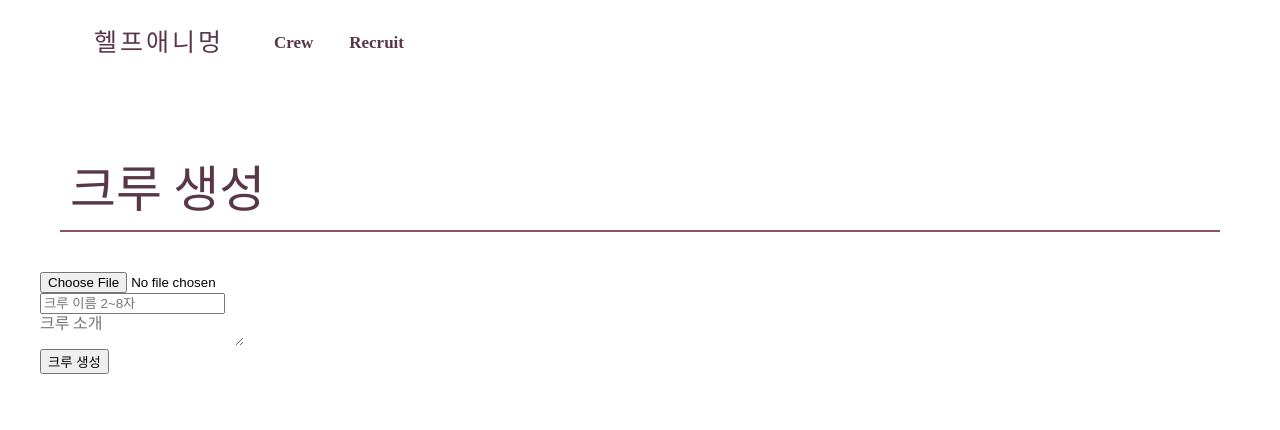
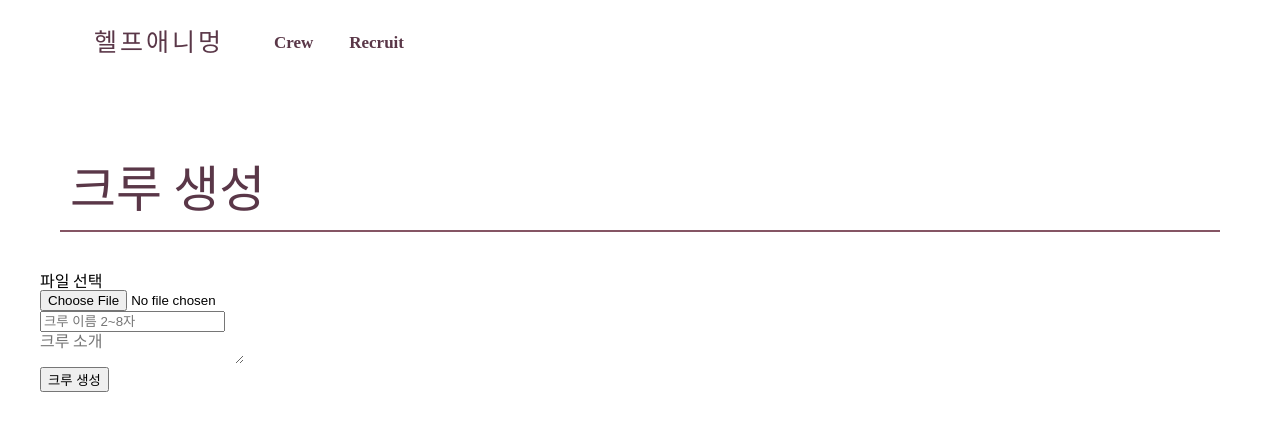
Before and after one commit to By-hoon/HelpAnimal-front, a React (Create React App) app: page /crew/create in a window 1280 px wide. Shown: the top 430 px of the page. Built offline with nearby package versions, Linux system fonts and the light colour scheme; a web font is replaced by a local one.

Commit message:
HA-36 Frontend : 크루 생성 양식 컴포넌트 수정
- label을 이용하여 파일 업로드 UI 변경

```diff
--- a/src/components/InputForm.tsx
+++ b/src/components/InputForm.tsx
@@ -2,6 +2,7 @@ import { useCallback, useState } from "react";
 
 export const CrewCreateForm = () => {
   const [logoSrc, setLogoSrc] = useState("");
+  const [logoName, setLogoName] = useState("파일 선택");
   const [crewName, setCrewName] = useState("");
   const [introduction, setIntroduction] = useState("");
 
@@ -17,12 +18,13 @@ export const CrewCreateForm = () => {
     alert(`${crewName}크루 생성이 완료되었습니다.`);
   };
 
-  const encodeFileToBase64 = (fileBlob: Blob) => {
+  const encodeFileToBase64 = (fileBlob: Blob, fileName: string) => {
     const reader = new FileReader();
     reader.readAsDataURL(fileBlob);
     return new Promise<void>((resolve) => {
       reader.onload = () => {
         setLogoSrc(reader.result as string);
+        setLogoName(fileName);
         resolve();
       };
     });
@@ -41,14 +43,22 @@ export const CrewCreateForm = () => {
           )}
         </div>
         <div>
+          <label className="logo-file__input" htmlFor="input-file">
+            <div>
+              <span className="file-input__span">{logoName}</span>
+            </div>
+          </label>
           <input
             type="file"
+            id="input-file"
             onChange={(e) => {
               if (e.currentTarget.files !== null) {
-                encodeFileToBase64(e.currentTarget.files[0]);
+                const fileBlob = e.currentTarget.files[0];
+                const fileName = e.currentTarget.files[0].name;
+                encodeFileToBase64(fileBlob, fileName);
               }
             }}
-            className="logo-file__input"
+            className="display-none"
           />
         </div>
         <div>
```
